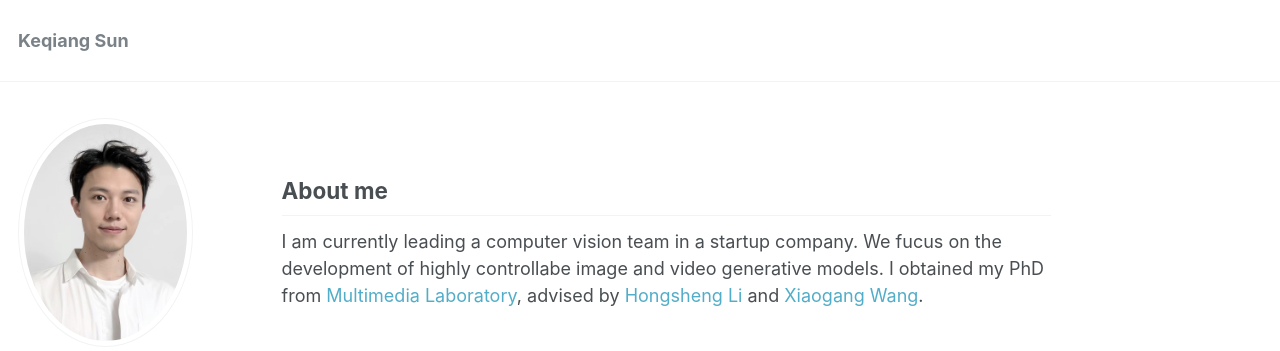
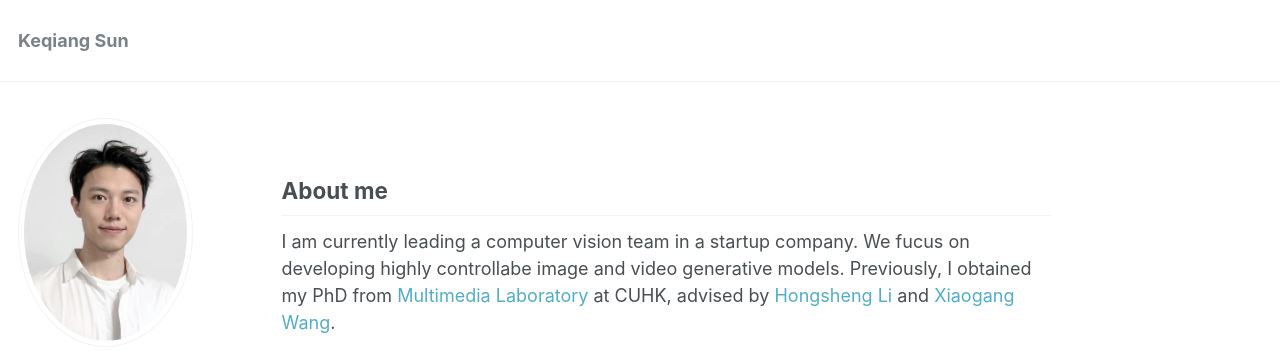
Before and after one commit to KeqiangSun/keqiangsun.github.io, a plain HTML site: page index.html in a window 1280 px wide. Shown: the top 351 px of the page. Drawn offline with Linux system fonts and the light colour scheme; files whose address does not match are found by name.

Commit message:
update bio

```diff
--- a/index.html
+++ b/index.html
@@ -130,8 +130,8 @@
                 <section class="page__content" itemprop="text">
                     <h2 id="about-me">About me</h2>
                     <p>
-                    I am currently leading a computer vision team in a startup company. We fucus on the development of highly controllabe image and video generative models.
-                    I obtained my PhD from <a href="http://mmlab.ie.cuhk.edu.hk">Multimedia Laboratory</a>, advised by <a href="https://www.ee.cuhk.edu.hk/~hsli/">Hongsheng Li</a> and <a href="https://www.ee.cuhk.edu.hk/en-gb/people/academic-staff/professors/prof-xiaogang-wang">Xiaogang Wang</a>.
+                    I am currently leading a computer vision team in a startup company. We fucus on developing highly controllabe image and video generative models.
+                    Previously, I obtained my PhD from <a href="http://mmlab.ie.cuhk.edu.hk">Multimedia Laboratory</a> at CUHK, advised by <a href="https://www.ee.cuhk.edu.hk/~hsli/">Hongsheng Li</a> and <a href="https://www.ee.cuhk.edu.hk/en-gb/people/academic-staff/professors/prof-xiaogang-wang">Xiaogang Wang</a>.
                     </p>
                     <!-- <p>My main works lie in <em>X-from-GAN</em>, which include <a
                             href="https://keqiangsun.github.io/projects/DGP.html">Deep Generative Prior (DGP)</a>, <a
```
